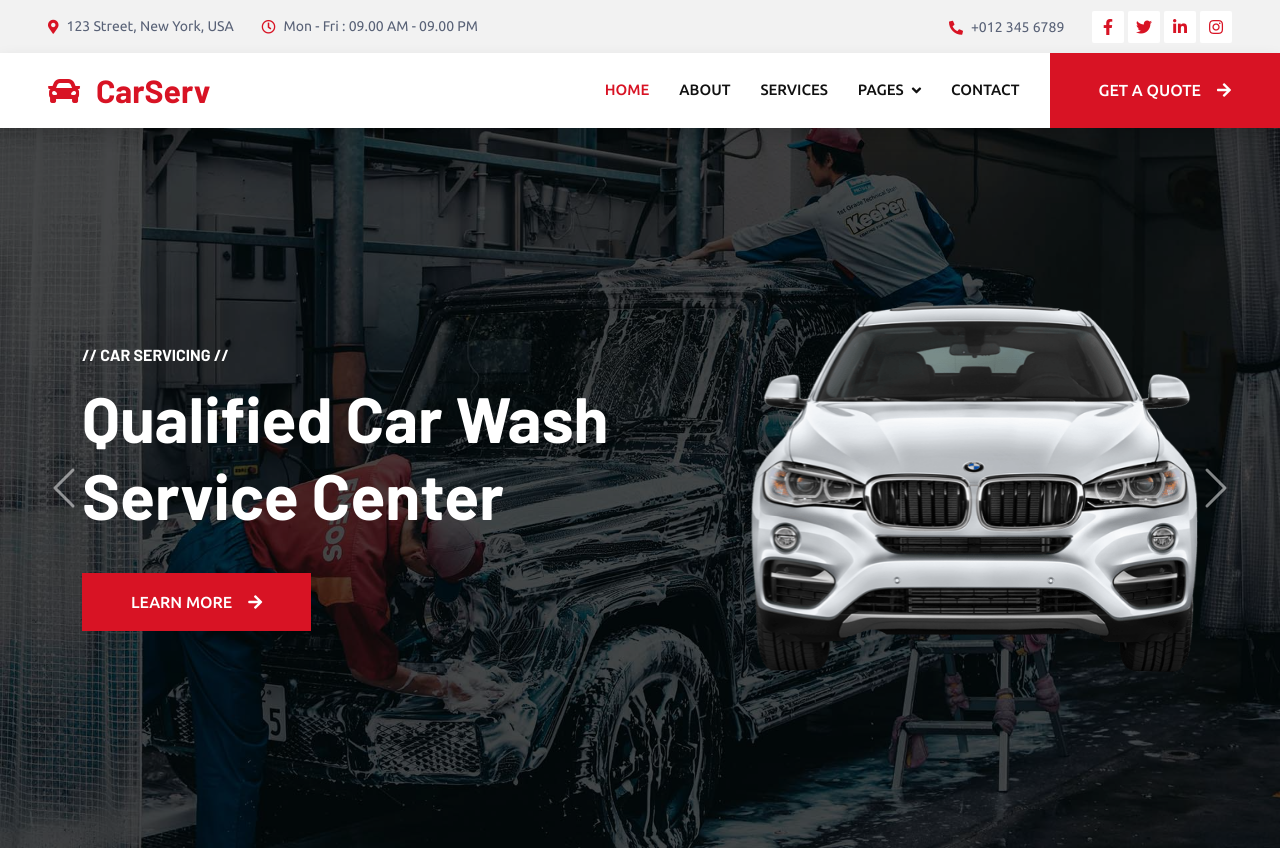
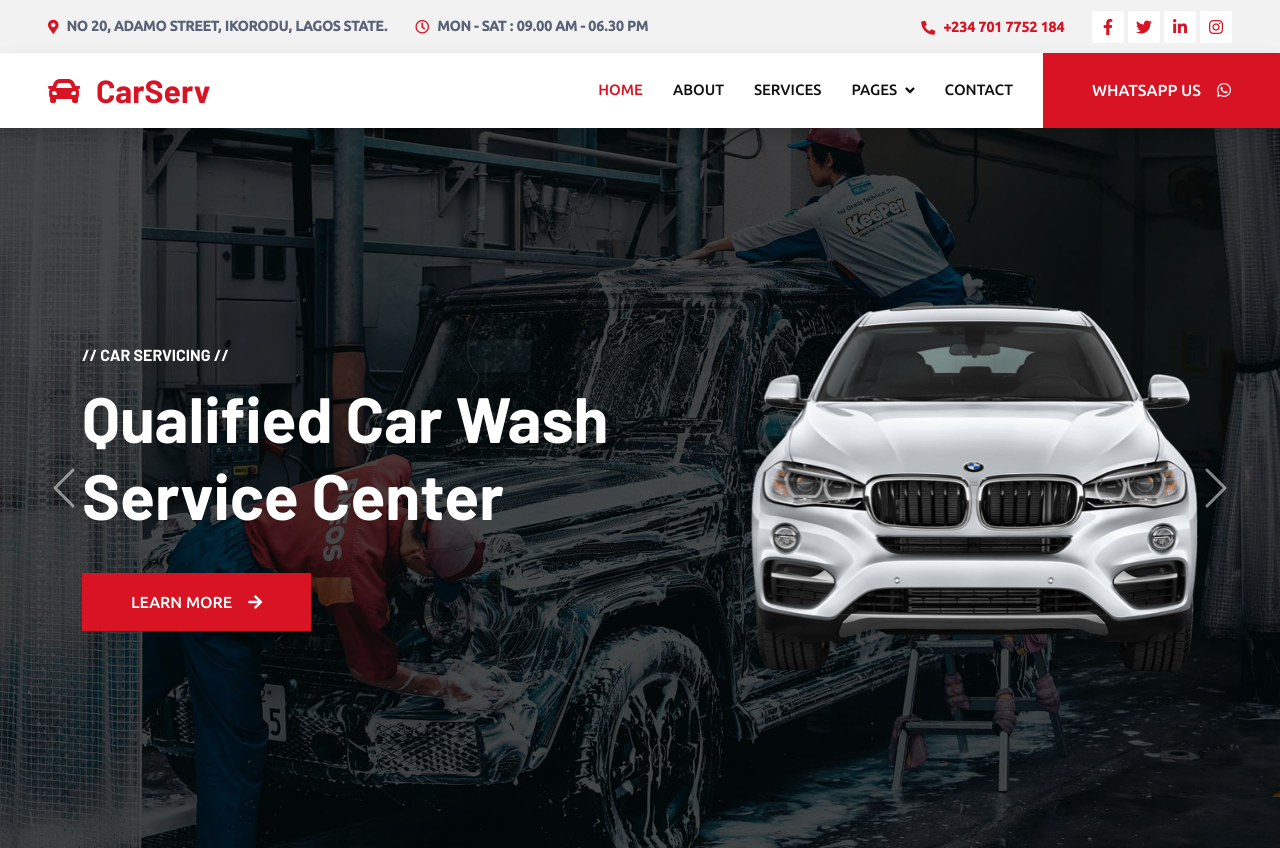
Before and after one commit to DextrousDavid/chukswebsite, a plain HTML site: page index.html in a window 1280 px wide. Shown: the top 848 px of the page. Drawn offline with nearby package versions, Linux system fonts and the light colour scheme.

Commit message:
with whatsapp button

```diff
--- a/index.html
+++ b/index.html
@@ -43,25 +43,25 @@
 
 
     <!-- Topbar Start -->
-    <div class="container-fluid bg-light p-0">
+    <div class="container-fluid bg-light p-0 fw-bold">
         <div class="row gx-0 d-none d-lg-flex">
             <div class="col-lg-7 px-5 text-start">
                 <div class="h-100 d-inline-flex align-items-center py-3 me-4">
                     <small class="fa fa-map-marker-alt text-primary me-2"></small>
-                    <small>123 Street, New York, USA</small>
+                    <small>NO 20, ADAMO STREET, IKORODU, LAGOS STATE.</small>
                 </div>
                 <div class="h-100 d-inline-flex align-items-center py-3">
-                    <small class="far fa-clock text-primary me-2"></small>
-                    <small>Mon - Fri : 09.00 AM - 09.00 PM</small>
+                    <small class="uppercase far fa-clock text-primary me-2"></small>
+                    <small>MON - SAT : 09.00 AM - 06.30 PM</small>
                 </div>
             </div>
             <div class="col-lg-5 px-5 text-end">
                 <div class="h-100 d-inline-flex align-items-center py-3 me-4">
                     <small class="fa fa-phone-alt text-primary me-2"></small>
-                    <small>+012 345 6789</small>
+                    <small> <a href="tel:+2347017752184">+234 701 7752 184</a></small>
                 </div>
                 <div class="h-100 d-inline-flex align-items-center">
-                    <a class="btn btn-sm-square bg-white text-primary me-1" href=""><i class="fab fa-facebook-f"></i></a>
+                    <a class="btn btn-sm-square bg-white text-primary me-1" href="https://web.facebook.com/chuks.godwin.16547" target="_blank"><i class="fab fa-facebook-f"></i></a>
                     <a class="btn btn-sm-square bg-white text-primary me-1" href=""><i class="fab fa-twitter"></i></a>
                     <a class="btn btn-sm-square bg-white text-primary me-1" href=""><i class="fab fa-linkedin-in"></i></a>
                     <a class="btn btn-sm-square bg-white text-primary me-0" href=""><i class="fab fa-instagram"></i></a>
@@ -96,7 +96,7 @@
                 </div>
                 <a href="contact.html" class="nav-item nav-link">Contact</a>
             </div>
-            <a href="" class="btn btn-primary py-4 px-lg-5 d-none d-lg-block">Get A Quote<i class="fa fa-arrow-right ms-3"></i></a>
+            <a href="https://wa.me/+2348166554021/?text=Hello Engineer Chuks, my name is ________, I am contacting you because..." target="_blank" class="btn btn-primary py-4 px-lg-5 d-none d-lg-block">WHATSAPP US<i class="fab fa-whatsapp ms-3"></i></a>
         </div>
     </nav>
     <!-- Navbar End -->
```
